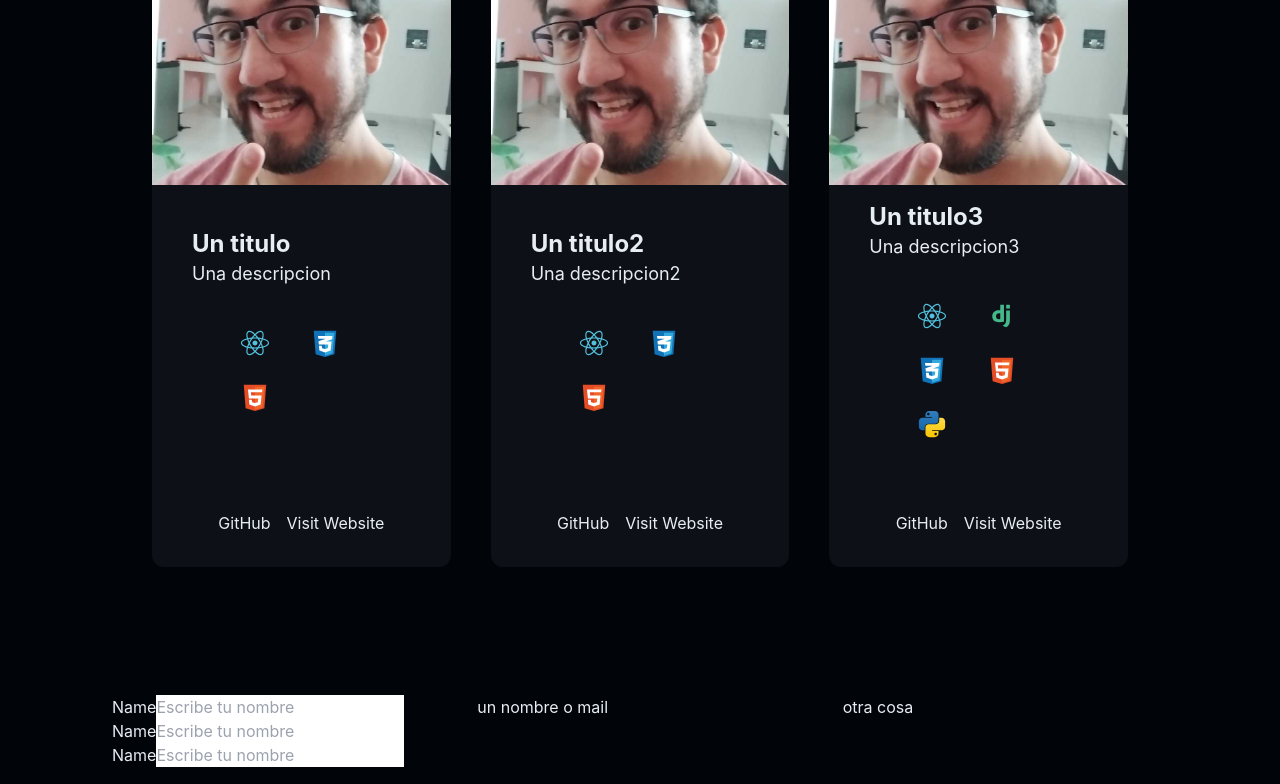
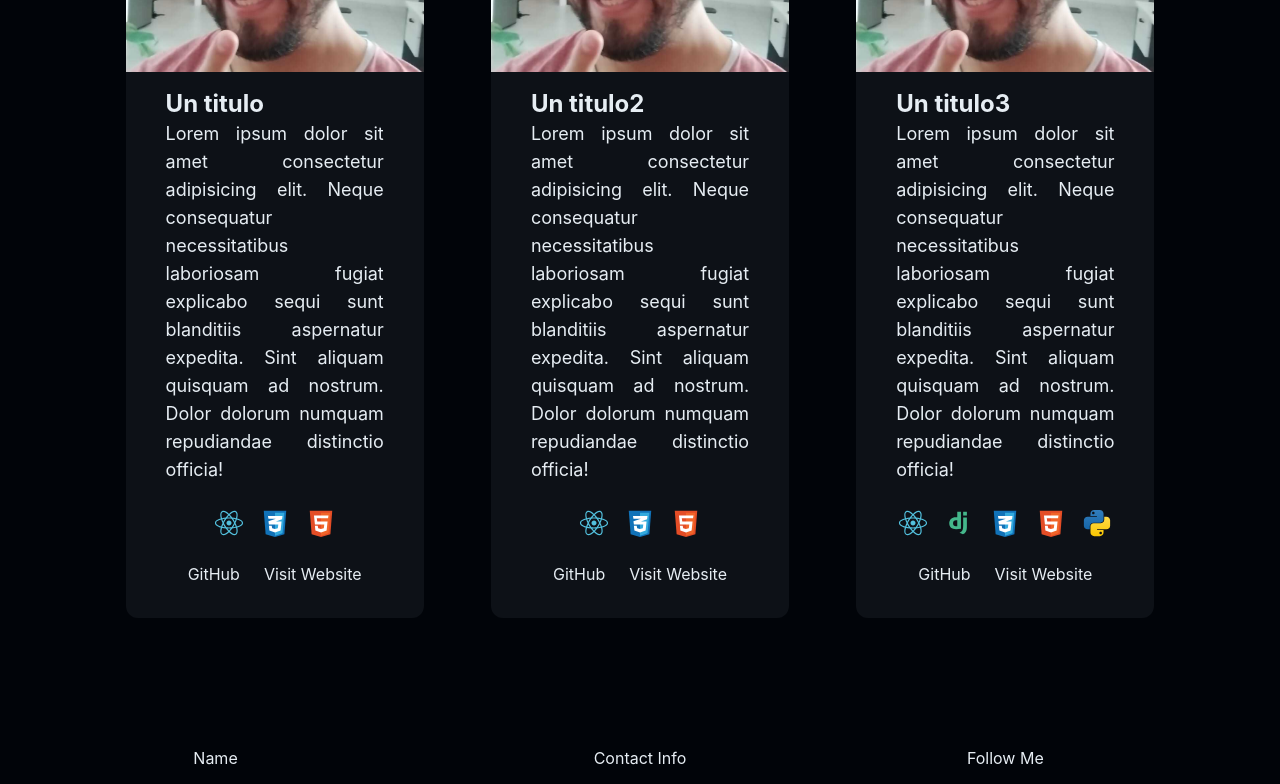
Before and after one commit to GutyChoque/portfolio-guty, a React (Vite) app: page / in a window 1280 px wide. Shown: the part 1980-2764 px from the top of the page. Built offline with nearby package versions, Linux system fonts and the light colour scheme.

Commit message:
restyled project

```diff
--- a/src/components/sections/Contact.jsx
+++ b/src/components/sections/Contact.jsx
@@ -2,41 +2,68 @@ function Contact() {
   return (
     <section
       id="contact"
-      className="min-h-screen min-h-dvh justify-center items-center md:p-16 lg:px-28 grid grid-cols-1 md:grid-cols-2 lg:grid-cols-3 md:items-start gap-10 md:px-10 auto-rows-fr"
+      className="min-h-dvh justify-center items-center md:p-16 lg:px-28 grid grid-cols-1 md:grid-cols-2 lg:grid-cols-3 md:items-start gap-10 md:px-10 auto-rows-fr"
     >
-      <form action="">
-        <fieldset>
-          <label htmlFor="name">Name</label>
+      <form action="" className="w-full md:w-3/4 lg:w-1/2 mx-auto">
+        <fieldset className="flex flex-col gap-4">
+          <label htmlFor="name" className="">
+            Name
+          </label>
           <input
             type="text"
             name="name"
             id="name"
             placeholder="Escribe tu nombre"
             required
+            className="p-2 rounded border bg-secondary-black"
           />
-          <label htmlFor="name">Name</label>
+          <label htmlFor="email" className="">
+            Email
+          </label>
           <input
-            type="text"
-            name="name"
-            id="name"
-            placeholder="Escribe tu nombre"
+            type="email"
+            name="email"
+            id="email"
+            placeholder="Escribe tu correo electrónico"
             required
+            className="p-2 rounded border bg-secondary-black"
           />
-          <label htmlFor="name">Name</label>
-          <input
-            type="text"
-            name="name"
-            id="name"
-            placeholder="Escribe tu nombre"
+          <label htmlFor="message" className="">
+            Message
+          </label>
+          <textarea
+            name="message"
+            id="message"
+            placeholder="Escribe tu mensaje"
             required
+            className="p-2 rounded border bg-secondary-black"
           />
+          <button
+            type="submit"
+            className="p-2 rounded bg-primary-green mt-4"
+          >
+            Submit
+          </button>
         </fieldset>
       </form>
-      <div>
-        <h3>un nombre o mail</h3>
+      <div className="flex flex-col items-center justify-center gap-4">
+        <h3 className="">Contact Info</h3>
+        <p className="">Email: your-email@example.com</p>
+        <p className="">Phone: +1 234 567 890</p>
       </div>
-      <div>
-        <h3>otra cosa</h3>
+      <div className="flex flex-col items-center justify-center gap-4">
+        <h3 className="">Follow Me</h3>
+        <div className="flex gap-4">
+          <a href="#" className="">
+            LinkedIn
+          </a>
+          <a href="#" className="">
+            GitHub
+          </a>
+          <a href="#" className="">
+            Twitter
+          </a>
+        </div>
       </div>
     </section>
   );
--- a/src/components/sections/Header.jsx
+++ b/src/components/sections/Header.jsx
@@ -19,11 +19,11 @@ function Header() {
     <header
       className={`${
         isSticky
-          ? "fixed top-0 transition-transform duration-700 transform translate-y-0"
+          ? "top-0 transition-transform duration-700 transform translate-y-0"
           : hasScrolled
           ? "transform -translate-y-full"
           : ""
-      } left-0 right-0 z-50 grid grid-cols-1 md:grid-cols-3 items-center p-6`}
+      } fixed left-0 right-0 z-50 grid md:grid md:grid-cols-3 items-center p-6`}
     >
       <div
         className={`${
--- a/src/components/sections/Landing.jsx
+++ b/src/components/sections/Landing.jsx
@@ -1,6 +1,6 @@
 function Landing() {
   return (
-    <section id="home" className="min-h-screen min-h-dvh flex flex-col justify-center items-center">
+    <section id="home" className="min-h-dvh flex flex-col justify-center items-center">
         <h1 className="text-4xl md:text-8xl font-bold pb-4">GUSTAVO CHOQUE</h1>
         <h2 className="text-2xl md:text-5xl font-medium">Front-End Developer</h2>
     </section>
--- a/src/components/sections/Nav.jsx
+++ b/src/components/sections/Nav.jsx
@@ -7,7 +7,7 @@ function Nav() {
   const links = ["home", "skills", "projects", "contact"];
 
   return (
-    <nav className="col-start-1 md:col-start-2 col-span-1 border-transparent rounded-xl backdrop-blur-sm py-3">
+    <nav className="col-start-1 md:col-start-2 col-span-1 rounded-full backdrop-blur-sm py-3">
       <ul className="flex justify-center gap-2 md:gap-9">
         {links.map((link) => (
           <li key={link}>
--- a/src/components/sections/Projects.jsx
+++ b/src/components/sections/Projects.jsx
@@ -1,3 +1,4 @@
+import React from "react";
 import TerminalIcon from "../../assets/icons/terminal.svg?react";
 import ReactIcon from "../../assets/icons/reactColor.svg?react";
 import HTMLIcon from "../../assets/icons/htmlColor.svg?react";
@@ -13,7 +14,8 @@ function Projects() {
     {
       id: 1,
       title: "Un titulo",
-      description: "Una descripcion",
+      description:
+        "Lorem ipsum dolor sit amet consectetur adipisicing elit. Neque consequatur necessitatibus laboriosam fugiat explicabo sequi sunt blanditiis aspernatur expedita. Sint aliquam quisquam ad nostrum. Dolor dolorum numquam repudiandae distinctio officia!",
       technologies: ["React", "CSS", "HTML"],
       img: gutyFace,
       github: "un link a git",
@@ -22,7 +24,8 @@ function Projects() {
     {
       id: 2,
       title: "Un titulo2",
-      description: "Una descripcion2",
+      description:
+        "Lorem ipsum dolor sit amet consectetur adipisicing elit. Neque consequatur necessitatibus laboriosam fugiat explicabo sequi sunt blanditiis aspernatur expedita. Sint aliquam quisquam ad nostrum. Dolor dolorum numquam repudiandae distinctio officia!",
       technologies: ["React", "CSS", "HTML"],
       img: gutyFace,
       github: "un link a git2",
@@ -31,7 +34,8 @@ function Projects() {
     {
       id: 3,
       title: "Un titulo3",
-      description: "Una descripcion3",
+      description:
+        "Lorem ipsum dolor sit amet consectetur adipisicing elit. Neque consequatur necessitatibus laboriosam fugiat explicabo sequi sunt blanditiis aspernatur expedita. Sint aliquam quisquam ad nostrum. Dolor dolorum numquam repudiandae distinctio officia!",
       technologies: ["React", "DJango", "CSS", "HTML", "Python"],
       img: gutyFace,
       github: "un link a git3",
@@ -54,7 +58,7 @@ function Projects() {
   return (
     <section
       id="projects"
-      className="min-h-screen min-h-dvh flex flex-col justify-center items-center md:p-16 lg:px-28"
+      className="min-h-dvh flex flex-col justify-center items-center md:p-16 lg:px-28"
     >
       <div className="flex gap-2 md:gap-6 pb-5 md:pb-10 justify-center">
         <TerminalIcon className="" style={{ width: "50px", height: "50px" }} />
@@ -62,36 +66,30 @@ function Projects() {
           My Projects
         </h2>
       </div>
-      <div className="grid grid-cols-1 md:grid-cols-2 lg:grid-cols-3 md:items-start gap-10 md:px-10 auto-rows-fr">
+      <div className="grid grid-cols-1 md:grid-cols-2 lg:grid-cols-3 items-center gap-10 auto-rows-fr mx-auto">
         {projects.map((project) => (
           <article
-            className="flex flex-col justify-between h-full overflow-y-clip rounded-xl w-3/4 md:w-full bg-secondary-black"
+            className="flex flex-col justify-between h-full overflow-y-clip rounded-xl w-3/4 md:w-11/12 bg-secondary-black mx-auto"
             key={project.id}
           >
-            <img src={project.img} alt={project.title} />
+            <img src={project.img} alt={project.title} className="" />
 
-            <div className="px-10 pt-4">
+            <div className="px-4 md:px-10 pt-4">
               <h3 className="text-2xl font-bold">{project.title}</h3>
-              <p className="text-lg">{project.description}</p>
-              <div className="py-4 md:p-8 flex flex-wrap gap-2">
-                {project.technologies.map((technology) => (
-                  <div
-                    key={technology}
-                    className="flex items-center py-2 px-4 gap-2"
-                  >
-
+              <p className="text-lg text-justify">{project.description}</p>
+              <div className="py-6 justify-center flex flex-wrap gap-4">
+                {project.technologies.map((technology, index) => (
+                  <React.Fragment key={index}>
                     {techIcons[technology]}
-
-                    {/* <p className="font-semibold">{technology}</p> */}
-                  </div>
+                  </React.Fragment>
                 ))}
               </div>
             </div>
-            <div className="self-center p-8">
+            <div className="self-center pb-8">
               <a
                 href={project.github}
                 target="_blank"
-                className="p-2"
+                className="px-3"
                 rel="noreferrer"
               >
                 GitHub
@@ -99,7 +97,7 @@ function Projects() {
               <a
                 href={project.link}
                 target="_blank"
-                className="p-2"
+                className="px-3"
                 rel="noreferrer"
               >
                 Visit Website
--- a/src/components/sections/Skills.jsx
+++ b/src/components/sections/Skills.jsx
@@ -4,7 +4,7 @@ function Skills() {
   return (
     <section
       id="skills"
-      className="min-h-screen min-h-dvh flex flex-col justify-center items-center md:p-16 lg:px-28"
+      className="min-h-dvh flex flex-col justify-center items-center md:p-16 lg:px-28"
     >
       <div className="flex gap-2 md:gap-6 pb-5 md:pb-10 justify-center">
         <ReactLogo className="" style={{ width: "50px", height: "50px" }} />
```
